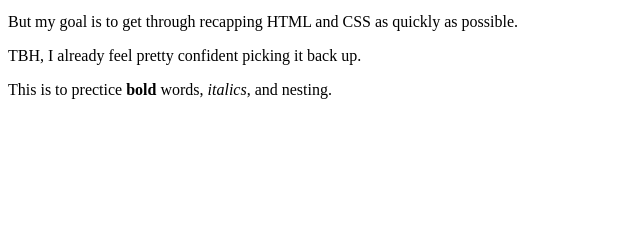
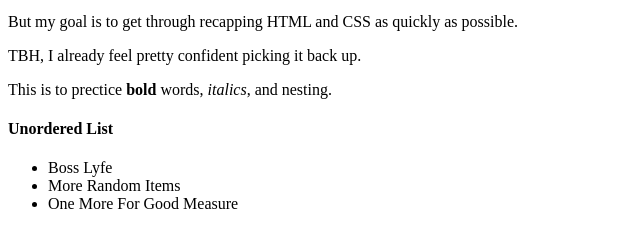
Before and after one commit to jay-its/git_test, a plain HTML site: page index.html in a window 1280 px wide. Shown: the part 101-348 px from the top of the page, without its empty margins (0-640 px from the left). Drawn offline with Linux system fonts and the light colour scheme.

Commit message:
Add UL List

```diff
--- a/index.html
+++ b/index.html
@@ -19,6 +19,11 @@
              <!-- or i think i can type a whole line and then highlight
                     it all and press ctrl shift a -->
     <p>This is to prectice <strong>bold</strong> words, <em>italics</em>, and nesting.</p>
-
+    <h4>Unordered List</h4>
+                <ul>
+                    <li>Boss Lyfe</li>
+                    <li>More Random Items</li>
+                    <li>One More For Good Measure</li>
+                </ul>
 </body>
 </html>
```
